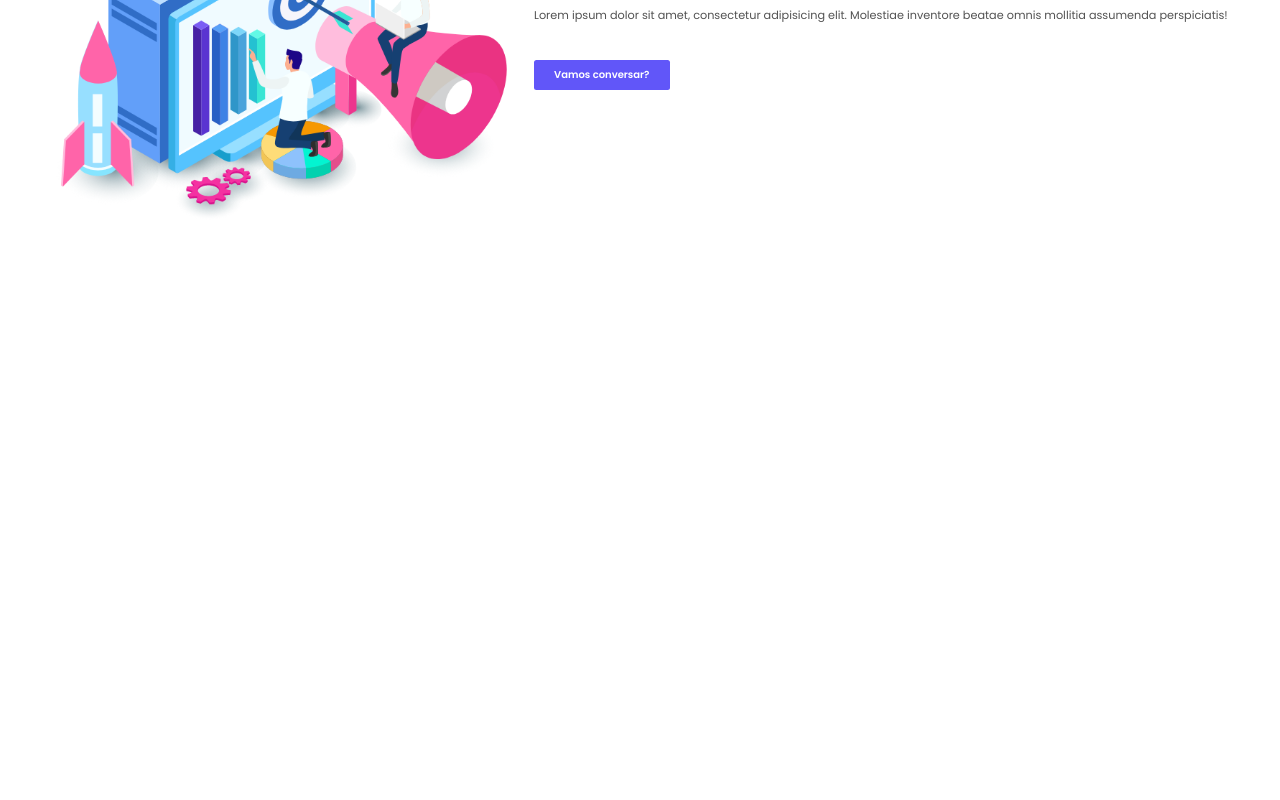
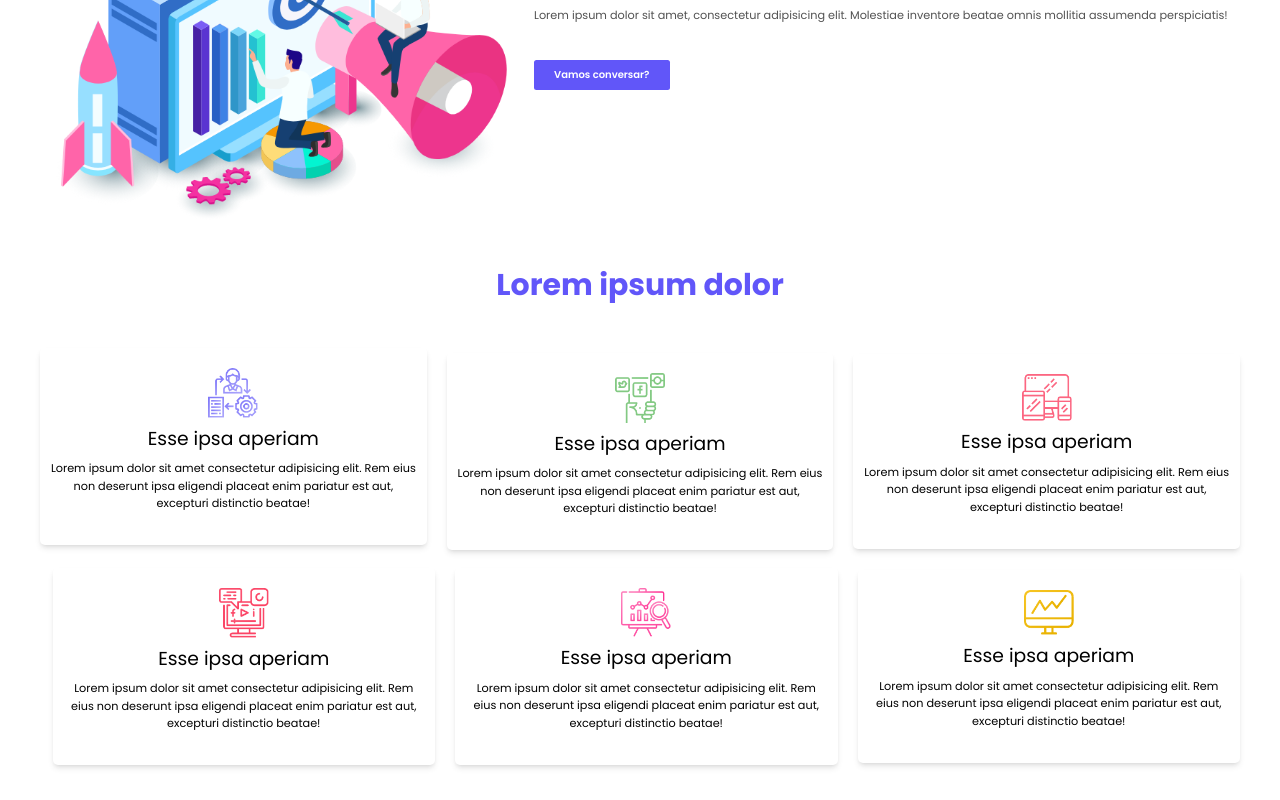
Before and after one commit to daianaadepaula/code-explore-landing-page, a React (Vite) app: page / in a window 1280 px wide. Shown: the part 784-1584 px from the top of the page. Before the commit the page ends 1019 px from the top, so only its background shows below. Built offline with nearby package versions, Linux system fonts and the light colour scheme.

Commit message:
feat: create services

```diff
--- a/src/App.jsx
+++ b/src/App.jsx
@@ -1,6 +1,7 @@
 import Header from "./components/Header";
+import Home from "./pages/Home";
 import About from "./pages/About";
-import Home from "./pages/Home";
+import Services from "./pages/Services";
 
 const App = () => {
   return (
@@ -8,6 +9,7 @@ const App = () => {
       <Header />
 			<Home />
 			<About />
+			<Services />
     </>
   );
 };
--- /dev/null
+++ b/src/pages/Services.jsx
@@ -0,0 +1,23 @@
+import { servItems } from "../constants"
+
+const Services = () => {
+	return (
+		<section id="#" className="px-4 mx-auto mt-15 gap-4 flex flex-col space-y-8 justify-between items-center my-10 md:px-14 p-4 max-w-s">
+			<h2 className="md:text-5xl text-3xl font-bold text-primary mb-5 leading-normal">
+				Lorem ipsum dolor
+			</h2>
+
+			<ul className="flex justify-center items-center gap-3 space-x-5 space-y-4 flex-wrap lg:max-w-[1200px]">
+				{servItems.map((item, index) => (
+					<li key={index} className="flex flex-col items-center flex-[1_1_300px] py-[2rem] px-[1rem] text-center shadow-md rounded-lg cursor-pointer">
+						<img className="w-[50px]" src={item.icon} alt="" />
+						<h2 className="text-3xl my-[1rem] mx-0">{item.heading}</h2>
+						<p className="text-lg mb-5">{item.text}</p>
+					</li>
+				))}
+			</ul>
+		</section>
+	)
+}
+
+export default Services
```
